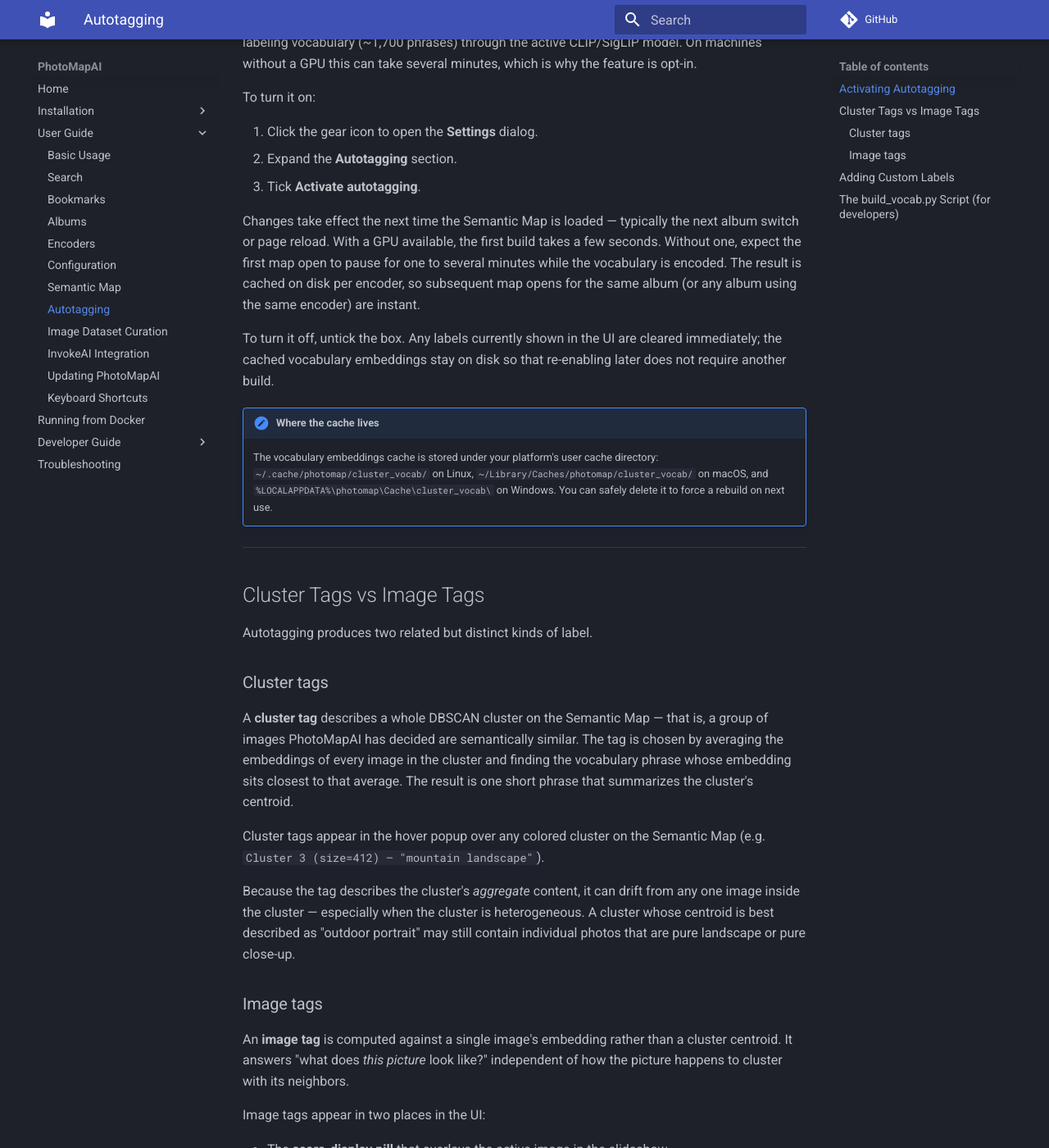
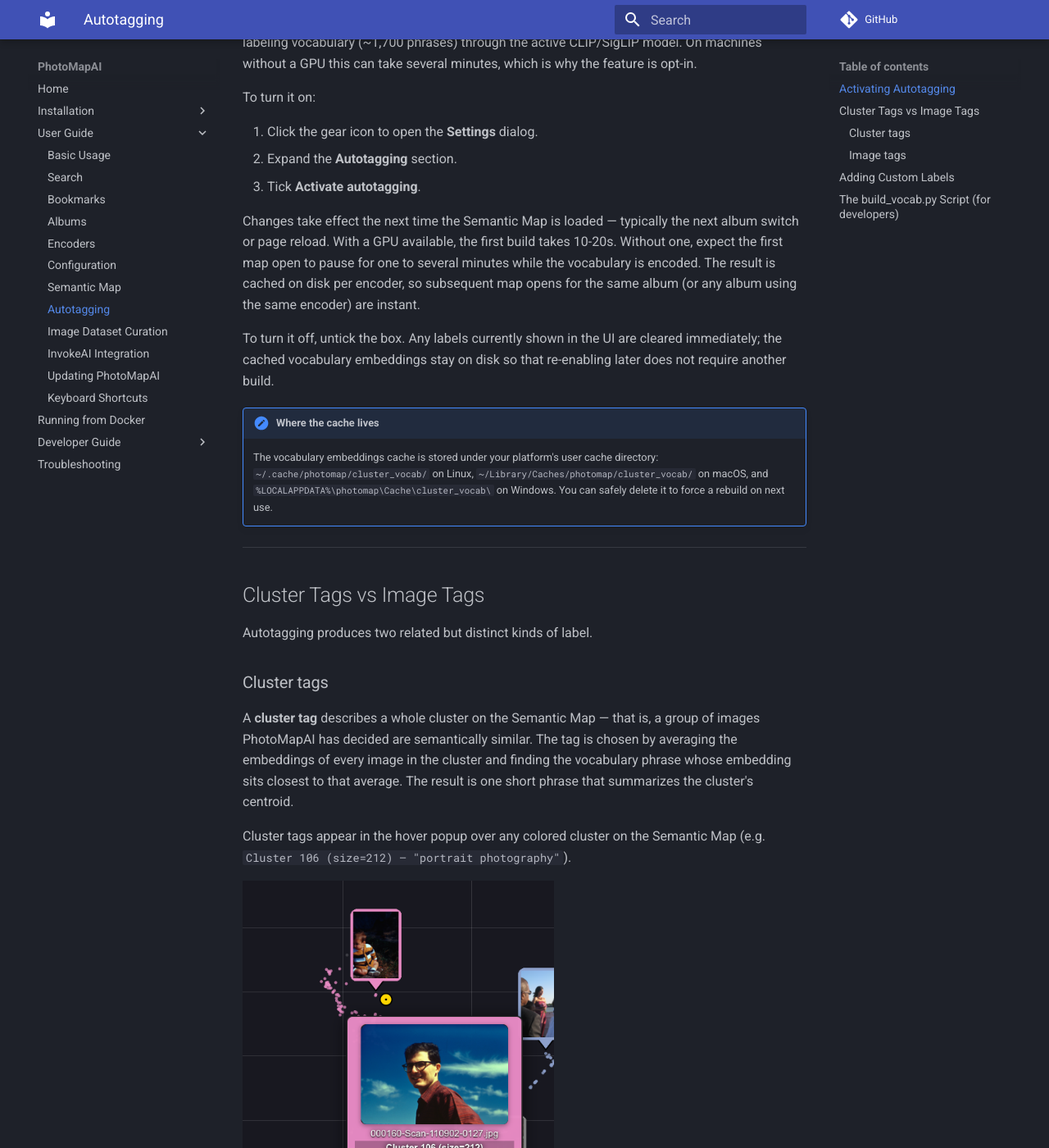
Before and after one commit to lstein/PhotoMapAI, an MkDocs documentation site: the page built from docs/user-guide/autotagging.md, in a window 1280 px wide and 1400 px high, scrolled down 504 px. Shown: the whole window at 82% size. Built offline with MkDocs 1.6.1 and Material for MkDocs 9.7.7, drawn with Linux system fonts in a browser that asks for light colours; comment, search, counter and statistics services are not loaded; some of the changed text lies outside the part shown.

Commit message:
docs(autotag): add screenshots and tighten copy
Adds two screenshots referenced from the autotagging guide:
- cluster_with_tagging.png — Semantic Map hover popup with the cluster
  tag
- metadata_with_tagging.png — metadata drawer with the per-image tag

Also corrects the prose: image tags only appear in the metadata drawer
(the score-display pill shows the cluster label, not the per-image
label), tightens the GPU timing estimate, and drops "DBSCAN" from the
user-facing cluster definition.

Co-Authored-By: Claude Opus 4.7 (1M context) <noreply@anthropic.com>

```diff
--- a/docs/user-guide/autotagging.md
+++ b/docs/user-guide/autotagging.md
@@ -16,7 +16,7 @@ To turn it on:
 2. Expand the **Autotagging** section.
 3. Tick **Activate autotagging**.
 
-Changes take effect the next time the Semantic Map is loaded — typically the next album switch or page reload. With a GPU available, the first build takes a few seconds. Without one, expect the first map open to pause for one to several minutes while the vocabulary is encoded. The result is cached on disk per encoder, so subsequent map opens for the same album (or any album using the same encoder) are instant.
+Changes take effect the next time the Semantic Map is loaded — typically the next album switch or page reload. With a GPU available, the first build takes 10-20s. Without one, expect the first map open to pause for one to several minutes while the vocabulary is encoded. The result is cached on disk per encoder, so subsequent map opens for the same album (or any album using the same encoder) are instant.
 
 To turn it off, untick the box. Any labels currently shown in the UI are cleared immediately; the cached vocabulary embeddings stay on disk so that re-enabling later does not require another build.
 
@@ -35,9 +35,11 @@ Autotagging produces two related but distinct kinds of label.
 
 ### Cluster tags
 
-A **cluster tag** describes a whole DBSCAN cluster on the Semantic Map — that is, a group of images PhotoMapAI has decided are semantically similar. The tag is chosen by averaging the embeddings of every image in the cluster and finding the vocabulary phrase whose embedding sits closest to that average. The result is one short phrase that summarizes the cluster's centroid.
+A **cluster tag** describes a whole cluster on the Semantic Map — that is, a group of images PhotoMapAI has decided are semantically similar. The tag is chosen by averaging the embeddings of every image in the cluster and finding the vocabulary phrase whose embedding sits closest to that average. The result is one short phrase that summarizes the cluster's centroid.
 
-Cluster tags appear in the hover popup over any colored cluster on the Semantic Map (e.g. `Cluster 3 (size=412) — "mountain landscape"`).
+Cluster tags appear in the hover popup over any colored cluster on the Semantic Map (e.g. `Cluster 106 (size=212) — "portrait photography"`).
+
+<img src="/img/cluster_with_tagging.png" width="380px" alt="Cluster tagging on the Semantic Map" class="img-hover-zoom">
 
 Because the tag describes the cluster's *aggregate* content, it can drift from any one image inside the cluster — especially when the cluster is heterogeneous. A cluster whose centroid is best described as "outdoor portrait" may still contain individual photos that are pure landscape or pure close-up.
 
@@ -45,10 +47,9 @@ Because the tag describes the cluster's *aggregate* content, it can drift from a
 
 An **image tag** is computed against a single image's embedding rather than a cluster centroid. It answers "what does *this picture* look like?" independent of how the picture happens to cluster with its neighbors.
 
-Image tags appear in two places in the UI:
+Image tags appear at the top of the **metadata drawer**, alongside the image name, camera settings, image generation parameters, and other image metadata.
 
-- The **score-display pill** that overlays the active image in the slideshow.
-- The **metadata drawer**, alongside the EXIF and generator-metadata fields.
+<img src="/img/metadata_with_tagging.png" width="380px" alt="Metadata drawer for a tagged image" class="img-hover-zoom">
 
 When a cluster is uniform, the image tag and the cluster tag usually match. When the cluster is mixed, they may diverge — and that divergence is itself useful information about how confident the clustering is for that particular image.
 
```
Also changed, not shown: docs/img/cluster_with_tagging.png (added), docs/img/metadata_with_tagging.png (added).
